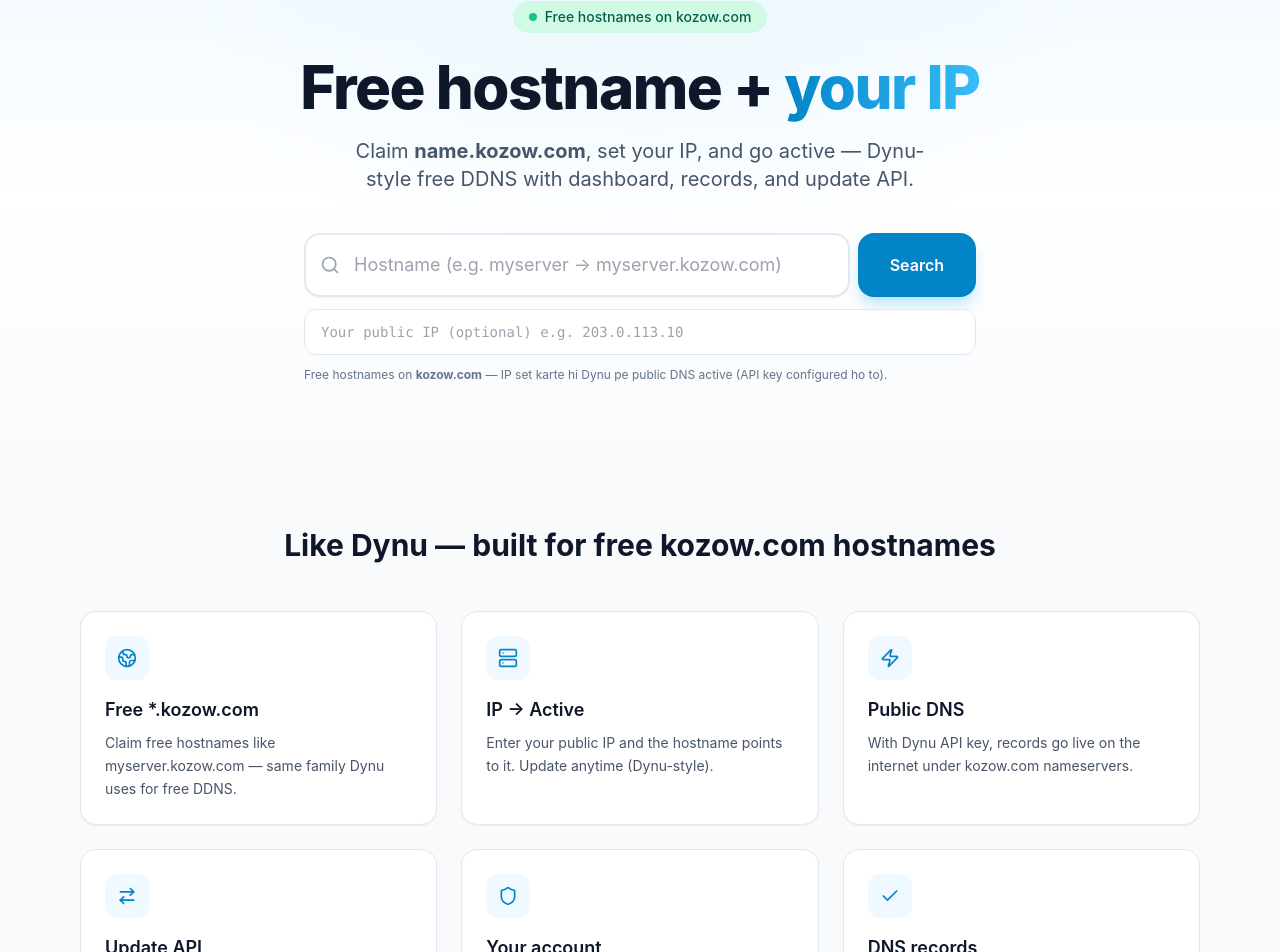
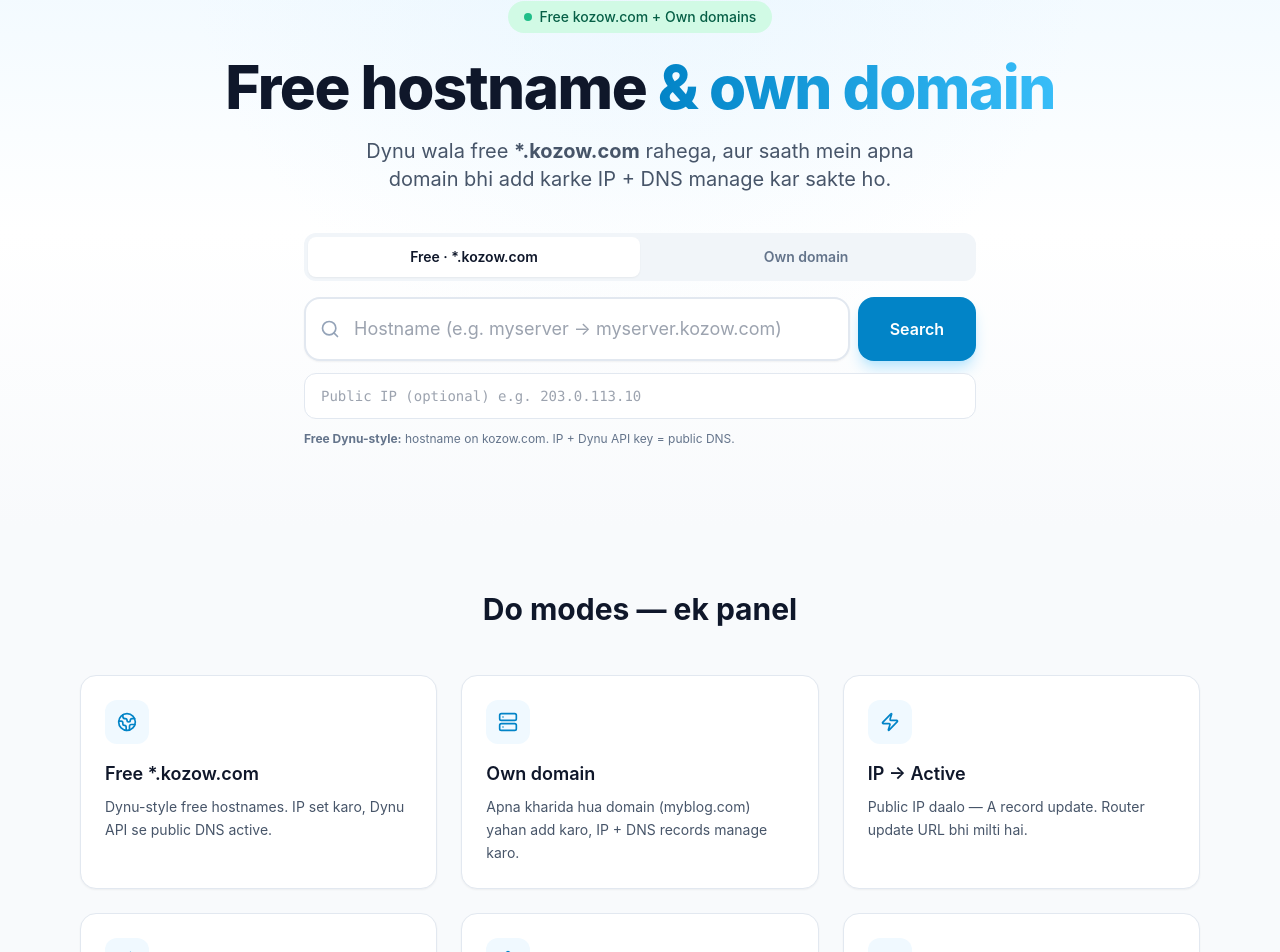
Before and after one commit to kumarsumit68439-code/free-domain-hub, a Next.js app: page / in a window 1280 px wide. Shown: the part 128-1080 px from the top of the page. Built offline with nearby package versions, Linux system fonts and the light colour scheme.

Commit message:
SearchBox: Free kozow.com + Own domain tabs

```diff
--- a/app/page.tsx
+++ b/app/page.tsx
@@ -5,32 +5,32 @@ const features = [
   {
     icon: Globe2,
     title: 'Free *.kozow.com',
-    desc: 'Claim free hostnames like myserver.kozow.com — same family Dynu uses for free DDNS.',
+    desc: 'Dynu-style free hostnames. IP set karo, Dynu API se public DNS active.',
   },
   {
     icon: Server,
-    title: 'IP → Active',
-    desc: 'Enter your public IP and the hostname points to it. Update anytime (Dynu-style).',
+    title: 'Own domain',
+    desc: 'Apna kharida hua domain (myblog.com) yahan add karo, IP + DNS records manage karo.',
   },
   {
     icon: Zap,
-    title: 'Public DNS',
-    desc: 'With Dynu API key, records go live on the internet under kozow.com nameservers.',
+    title: 'IP → Active',
+    desc: 'Public IP daalo — A record update. Router update URL bhi milti hai.',
   },
   {
     icon: ArrowRightLeft,
-    title: 'Update API',
-    desc: 'Router-friendly /api/update URL to refresh IP when it changes.',
+    title: 'Transfer',
+    desc: 'Domain transfer in/out requests Supabase mein save.',
   },
   {
     icon: Shield,
-    title: 'Your account',
-    desc: 'Supabase auth + ownership. Only you manage your hostnames.',
+    title: 'Secure account',
+    desc: 'Supabase Auth + RLS — sirf tumhare domains.',
   },
   {
     icon: Check,
-    title: 'DNS records',
-    desc: 'A, AAAA, CNAME, TXT, MX and more stored in your FreeDomain database.',
+    title: 'Full DNS panel',
+    desc: 'A, AAAA, CNAME, TXT, MX, NS — live database.',
   },
 ];
 
@@ -42,17 +42,17 @@ export default function HomePage() {
         <div className="relative max-w-6xl mx-auto px-4 text-center">
           <div className="inline-flex items-center gap-2 px-4 py-1.5 rounded-full bg-emerald-100 text-emerald-800 text-sm font-medium mb-6">
             <span className="w-2 h-2 rounded-full bg-emerald-500 animate-pulse" />
-            Free hostnames on kozow.com
+            Free kozow.com + Own domains
           </div>
           <h1 className="text-4xl sm:text-5xl lg:text-6xl font-extrabold text-slate-900 tracking-tight text-balance">
-            Free hostname +{' '}
+            Free hostname{' '}
             <span className="text-transparent bg-clip-text bg-gradient-to-r from-brand-600 to-brand-400">
-              your IP
+              &amp; own domain
             </span>
           </h1>
           <p className="mt-5 text-lg sm:text-xl text-slate-600 max-w-2xl mx-auto text-balance">
-            Claim <strong>name.kozow.com</strong>, set your IP, and go active — Dynu-style free DDNS with
-            dashboard, records, and update API.
+            Dynu wala free <strong>*.kozow.com</strong> rahega, aur saath mein apna domain bhi add karke IP + DNS
+            manage kar sakte ho.
           </p>
 
           <div className="mt-10">
@@ -62,9 +62,7 @@ export default function HomePage() {
       </section>
 
       <section className="max-w-6xl mx-auto px-4 py-16">
-        <h2 className="text-2xl sm:text-3xl font-bold text-center text-slate-900 mb-12">
-          Like Dynu — built for free kozow.com hostnames
-        </h2>
+        <h2 className="text-2xl sm:text-3xl font-bold text-center text-slate-900 mb-12">Do modes — ek panel</h2>
         <div className="grid sm:grid-cols-2 lg:grid-cols-3 gap-6">
           {features.map((f) => {
             const Icon = f.icon;
--- a/components/SearchBox.tsx
+++ b/components/SearchBox.tsx
@@ -2,11 +2,17 @@
 
 import { useState } from 'react';
 import { Search, Loader2, CheckCircle2, XCircle } from 'lucide-react';
-import { PARENT_DOMAIN, isValidDomainName, generateSuggestions } from '@/lib/types';
+import {
+  PARENT_DOMAIN,
+  isValidHostnameLabel,
+  isValidOwnDomain,
+  generateSuggestions,
+} from '@/lib/types';
 import { createClient } from '@/lib/supabase/client';
 import { useRouter } from 'next/navigation';
 
 export function SearchBox() {
+  const [mode, setMode] = useState<'free' | 'own'>('free');
   const [query, setQuery] = useState('');
   const [ip, setIp] = useState('');
   const [searching, setSearching] = useState(false);
@@ -18,25 +24,39 @@ export function SearchBox() {
 
   const handleSearch = async (e?: React.FormEvent) => {
     e?.preventDefault();
+    setMessage(null);
+    setResults(null);
+
+    if (mode === 'own') {
+      const full = query.trim().toLowerCase();
+      if (!isValidOwnDomain(full)) {
+        setMessage({
+          type: 'error',
+          text: 'Enter a full domain you own, e.g. myblog.com or home.example.org',
+        });
+        return;
+      }
+      setSearching(true);
+      const { data, error } = await supabase.rpc('is_domain_available', { check_name: full });
+      setResults([{ domain: full, available: error ? false : Boolean(data) }]);
+      setSearching(false);
+      return;
+    }
+
     const base = query.trim().toLowerCase().split('.')[0];
-    if (!base || !isValidDomainName(base)) {
-      setMessage({ type: 'error', text: 'Please enter a valid name (letters, numbers, hyphens only)' });
+    if (!base || !isValidHostnameLabel(base)) {
+      setMessage({ type: 'error', text: 'Valid hostname only (letters, numbers, hyphens)' });
       return;
     }
 
     setSearching(true);
-    setMessage(null);
-    setResults(null);
-
     const ordered = generateSuggestions(base);
-
     const checks = await Promise.all(
       ordered.map(async (full) => {
         const { data, error } = await supabase.rpc('is_domain_available', { check_name: full });
         return { domain: full, available: error ? false : Boolean(data) };
       })
     );
-
     setResults(checks);
     setSearching(false);
   };
@@ -46,7 +66,7 @@ export function SearchBox() {
       data: { user },
     } = await supabase.auth.getUser();
     if (!user) {
-      setMessage({ type: 'error', text: 'Please sign in first to claim a hostname.' });
+      setMessage({ type: 'error', text: 'Please sign in first.' });
       router.push(`/login?next=/`);
       return;
     }
@@ -63,21 +83,22 @@ export function SearchBox() {
     const res = await fetch('/api/claim', {
       method: 'POST',
       headers: { 'Content-Type': 'application/json' },
-      body: JSON.stringify({ hostname: fullDomain, ipv4: ipTrim || null }),
+      body: JSON.stringify({
+        mode,
+        hostname: fullDomain,
+        ipv4: ipTrim || null,
+      }),
     });
     const json = await res.json();
 
     if (!res.ok) {
-      setMessage({ type: 'error', text: json.error || 'Claim failed' });
+      setMessage({ type: 'error', text: json.error || 'Failed' });
       setRegistering(null);
       return;
     }
 
     setRegistering(null);
-    setMessage({
-      type: 'success',
-      text: json.message || `Claimed ${fullDomain}`,
-    });
+    setMessage({ type: 'success', text: json.message || `Added ${fullDomain}` });
     setResults((prev) =>
       prev ? prev.map((r) => (r.domain === fullDomain ? { ...r, available: false } : r)) : null
     );
@@ -90,6 +111,36 @@ export function SearchBox() {
 
   return (
     <div className="w-full max-w-2xl mx-auto">
+      {/* Mode tabs */}
+      <div className="flex rounded-xl bg-slate-100 p-1 mb-4">
+        <button
+          type="button"
+          onClick={() => {
+            setMode('free');
+            setResults(null);
+            setMessage(null);
+          }}
+          className={`flex-1 py-2.5 rounded-lg text-sm font-semibold transition-colors ${
+            mode === 'free' ? 'bg-white text-slate-900 shadow-sm' : 'text-slate-500'
+          }`}
+        >
+          Free · *.{PARENT_DOMAIN}
+        </button>
+        <button
+          type="button"
+          onClick={() => {
+            setMode('own');
+            setResults(null);
+            setMessage(null);
+          }}
+          className={`flex-1 py-2.5 rounded-lg text-sm font-semibold transition-colors ${
+            mode === 'own' ? 'bg-white text-slate-900 shadow-sm' : 'text-slate-500'
+          }`}
+        >
+          Own domain
+        </button>
+      </div>
+
       <form onSubmit={handleSearch} className="space-y-3">
         <div className="flex gap-2">
           <div className="relative flex-1">
@@ -98,7 +149,11 @@ export function SearchBox() {
               type="text"
               value={query}
               onChange={(e) => setQuery(e.target.value)}
-              placeholder={`Hostname (e.g. myserver → myserver.${PARENT_DOMAIN})`}
+              placeholder={
+                mode === 'free'
+                  ? `Hostname (e.g. myserver → myserver.${PARENT_DOMAIN})`
+                  : 'Your domain (e.g. myblog.com)'
+              }
               className="w-full pl-12 pr-4 py-4 text-lg rounded-2xl border-2 border-slate-200 focus:border-brand-500 focus:ring-4 focus:ring-brand-100 outline-none transition-all shadow-sm"
             />
           </div>
@@ -110,7 +165,7 @@ export function SearchBox() {
             {searching ? (
               <>
                 <Loader2 className="w-5 h-5 animate-spin" />
-                Searching...
+                ...
               </>
             ) : (
               'Search'
@@ -122,11 +177,21 @@ export function SearchBox() {
           type="text"
           value={ip}
           onChange={(e) => setIp(e.target.value)}
-          placeholder="Your public IP (optional) e.g. 203.0.113.10"
+          placeholder="Public IP (optional) e.g. 203.0.113.10"
           className="w-full px-4 py-3 rounded-xl border border-slate-200 focus:border-brand-500 outline-none text-sm font-mono"
         />
+
         <p className="text-xs text-slate-500 text-left">
-          Free hostnames on <strong>{PARENT_DOMAIN}</strong> — IP set karte hi Dynu pe public DNS active (API key configured ho to).
+          {mode === 'free' ? (
+            <>
+              <strong>Free Dynu-style:</strong> hostname on {PARENT_DOMAIN}. IP + Dynu API key = public DNS.
+            </>
+          ) : (
+            <>
+              <strong>Own domain:</strong> jo domain tumhare paas hai (GoDaddy/Namecheap/etc). Yahan manage karo + IP set
+              karo; registrar pe A record apne IP pe point karo.
+            </>
+          )}
         </p>
       </form>
 
@@ -150,12 +215,12 @@ export function SearchBox() {
       {results && (
         <div className="mt-6 space-y-3">
           <p className="text-sm text-slate-500 font-medium">
-            {results.filter((r) => r.available).length} free *.{PARENT_DOMAIN} hostnames available
+            {results.filter((r) => r.available).length} available
           </p>
           {results.map((r) => (
             <div
               key={r.domain}
-              className="flex items-center justify-between p-4 bg-white rounded-xl border border-slate-200 shadow-sm hover:shadow-md transition-shadow"
+              className="flex items-center justify-between p-4 bg-white rounded-xl border border-slate-200 shadow-sm"
             >
               <div className="flex items-center gap-3">
                 {r.available ? (
@@ -167,10 +232,12 @@ export function SearchBox() {
                   <p className="font-semibold text-slate-900">{r.domain}</p>
                   <p className="text-xs text-slate-500">
                     {r.available
-                      ? ip.trim()
+                      ? mode === 'own'
+                        ? 'Your domain · add to dashboard'
+                        : ip.trim()
                         ? `Will point to ${ip.trim()}`
-                        : 'Available · set IP on claim or later'
-                      : 'Already taken'}
+                        : `Free on ${PARENT_DOMAIN}`
+                      : 'Already taken here'}
                   </p>
                 </div>
               </div>
@@ -183,8 +250,10 @@ export function SearchBox() {
                   {registering === r.domain ? (
                     <>
                       <Loader2 className="w-4 h-4 animate-spin" />
-                      Connecting...
+                      ...
                     </>
+                  ) : mode === 'own' ? (
+                    'Add domain'
                   ) : (
                     'Connect'
                   )}
```
